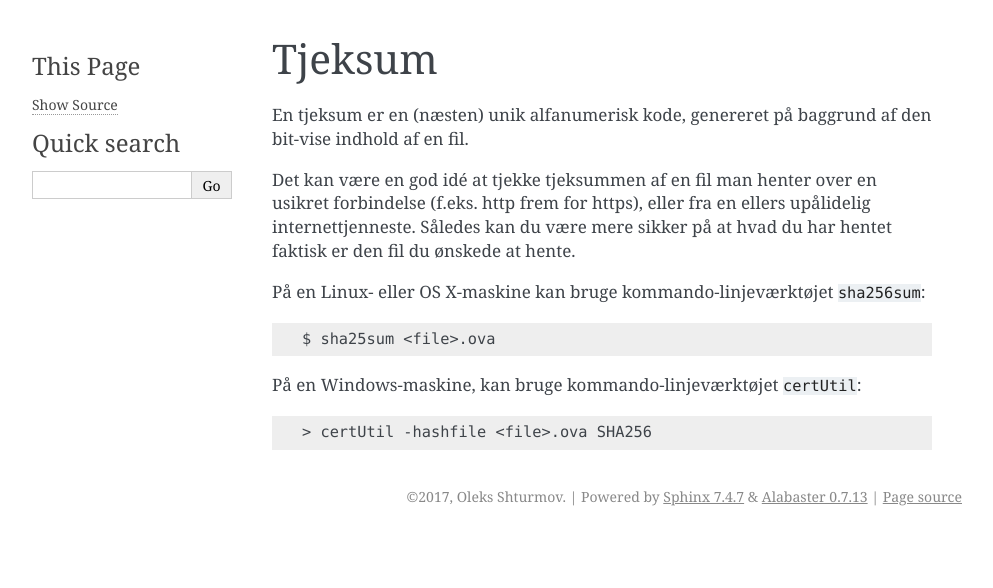
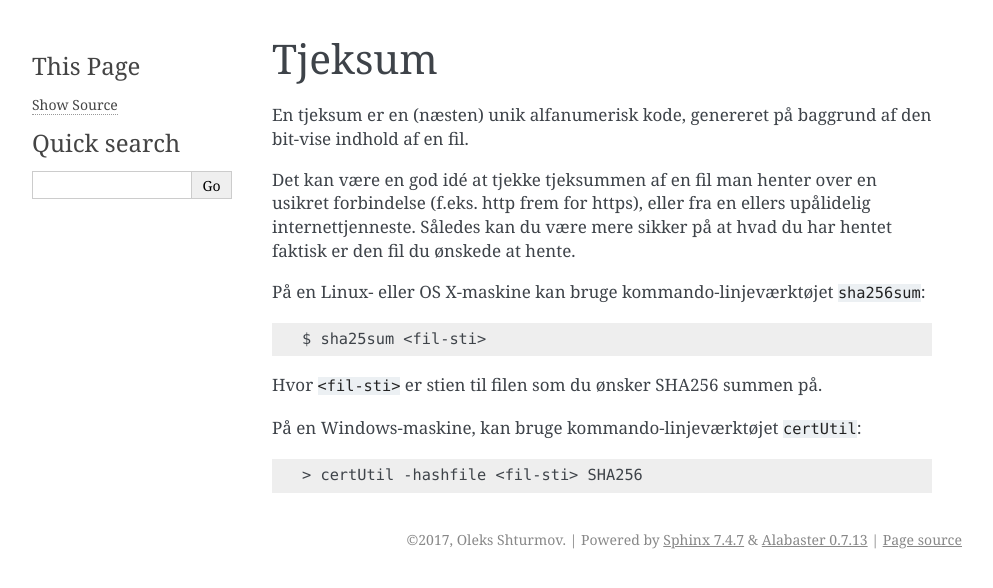
Before and after one commit to DIKUNIX/docs, a Sphinx documentation site: the page built from docs/tjeksum.rst, in a window 1280 px wide. Shown: the top 588 px of the page, without its empty margins (148-1141 px from the left). Built offline with Sphinx 7.4.7, drawn with Linux system fonts in a browser that asks for light colours.

Commit message:
Der er ingen OVA-filer her

```diff
--- a/docs/tjeksum.rst
+++ b/docs/tjeksum.rst
@@ -14,10 +14,12 @@ På en Linux- eller OS X-maskine kan bruge kommando-linjeværktøjet ``sha256sum
 
 .. code-block:: shell
 
-  $ sha25sum <file>.ova
+  $ sha25sum <fil-sti>
+
+Hvor ``<fil-sti>`` er stien til filen som du ønsker SHA256 summen på.
 
 På en Windows-maskine, kan bruge kommando-linjeværktøjet ``certUtil``:
 
 .. code-block:: bat
 
-  > certUtil -hashfile <file>.ova SHA256
+  > certUtil -hashfile <fil-sti> SHA256
```
